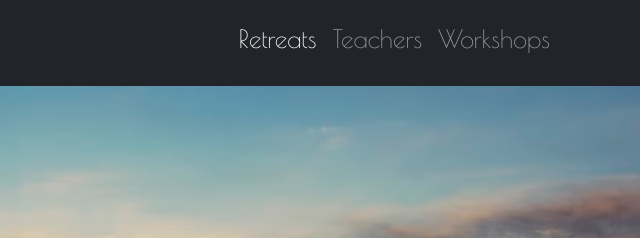
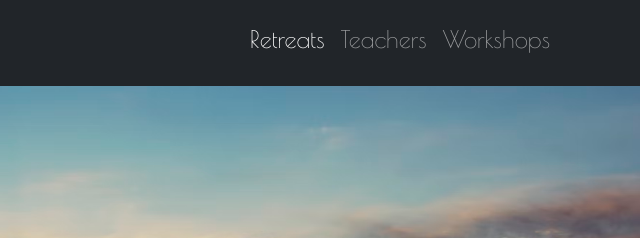
Before and after one commit to AumDigital/bootstrap-project, a plain HTML site: page index.html in a window 1280 px wide. Shown: the top 238 px of the page, 640-1280 px from the left. Drawn offline with nearby package versions, Linux system fonts and the light colour scheme.

Commit message:
alignment changes

```diff
--- a/index.html
+++ b/index.html
@@ -15,9 +15,9 @@
 </head>
 <body>
 
+      <!----NAV-BAR---->
+
     <header>
-
-
         <nav class="navbar navbar-expand-lg bg-dark fixed-top" data-bs-theme="dark">
             <div class="container">
               <a class="navbar-brand" href="#">You-Can-Yoga</a>
@@ -27,25 +27,23 @@
               <div class="collapse navbar-collapse" id="navbarNav" data-bs-auto-close="outside">
                 <ul class="navbar-nav ms-auto mb-2">
                   <li class="nav-item">
-                    <a class="nav-link active" aria-current="page" href="#retreats">Retreats</a>
+                    <a class="nav-link active fs-4" aria-current="page" href="#retreats">Retreats</a>
                   </li>
                   <li class="nav-item">
-                    <a class="nav-link" href="#teachers">Teachers</a>
+                    <a class="nav-link fs-4" href="#teachers">Teachers</a>
                   </li>
                   <li class="nav-item">
-                    <a class="nav-link" href="#workshops">Workshops</a>
+                    <a class="nav-link fs-4" href="#workshops">Workshops</a>
                   </li>
                 </ul>
               </div>
             </div>
+          </nav>
+      </header>
 
-          </nav>
-
-    </header>
+      <!----RETREATS CAROUSEL---->
 
     <section id="retreats">
-
-
 
         <div id="carouselExampleCaptions" class="carousel slide">
             <div class="carousel-indicators">
@@ -90,8 +88,9 @@
                 </button>
         </div>
 
+    </section>
 
-    </section>
+    <!----TEACHERS---->
 
     <section id="teachers">
 
@@ -133,6 +132,7 @@
         </div>
       </div>
 
+      <!----WORKSHOPS---->
 
     <section id="workshops">
 
@@ -163,6 +163,7 @@
       </div>
     </section>
 
+            <!----FOOTER---->
 
     <footer class="bd-footer py-4 py-md-5 mt-5 bg-body-tertiary">
       <div class="container py-4 py-md-5 px-4 px-md-3 text-body-secondary">
@@ -205,11 +206,10 @@
         </div>
       </div>
 
-
-
     </footer>
 
         <!--BOOTSTRAP-->
+
         <script src="https://cdn.jsdelivr.net/npm/bootstrap@5.3.0-alpha1/dist/js/bootstrap.bundle.min.js" integrity="sha384-w76AqPfDkMBDXo30jS1Sgez6pr3x5MlQ1ZAGC+nuZB+EYdgRZgiwxhTBTkF7CXvN" crossorigin="anonymous"></script>
 
    </body>
--- a/styles/_header.scss
+++ b/styles/_header.scss
@@ -7,5 +7,5 @@
 
 .navbar-nav .nav-link {
     font-family: $nav-font;
-    font-size: 25px;
+    // font-size: 25px;
 }
```
Also changed, not shown: styles/index-dist.css, styles/index.css, 2 other files.
